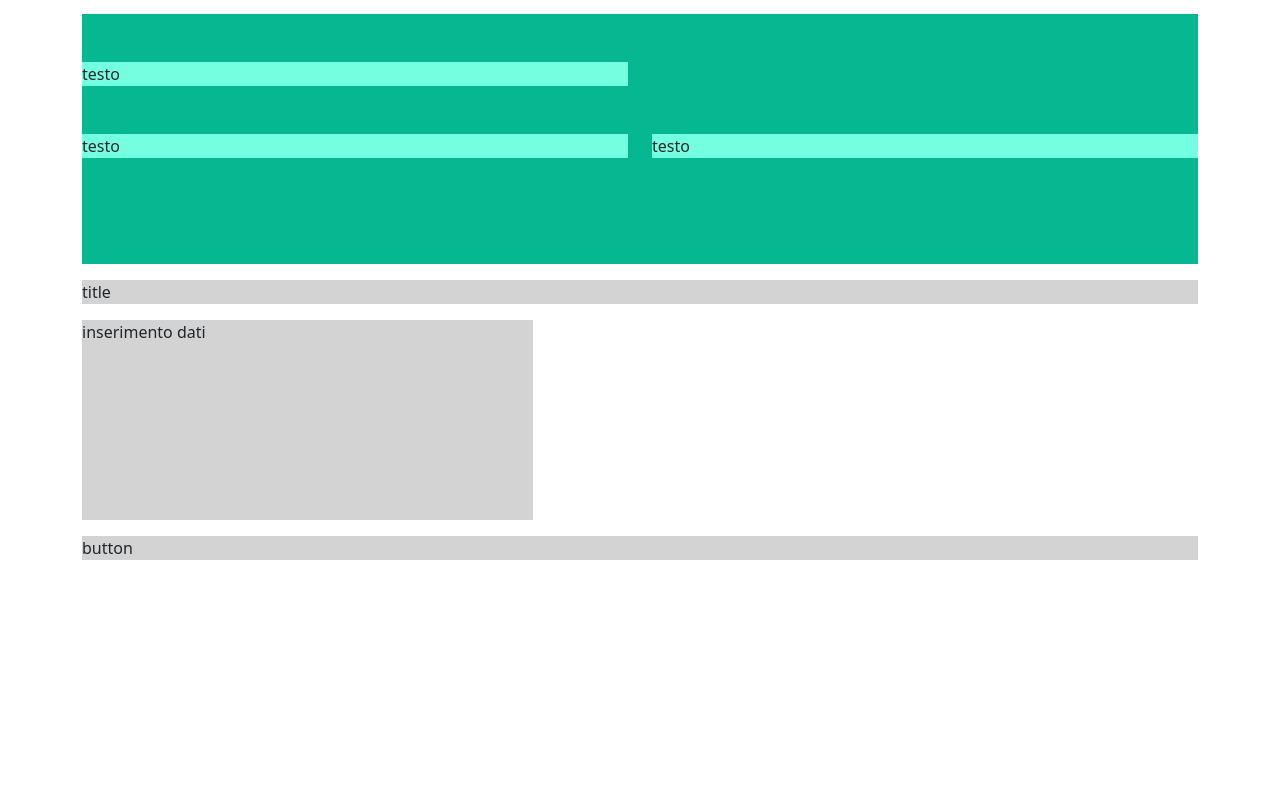
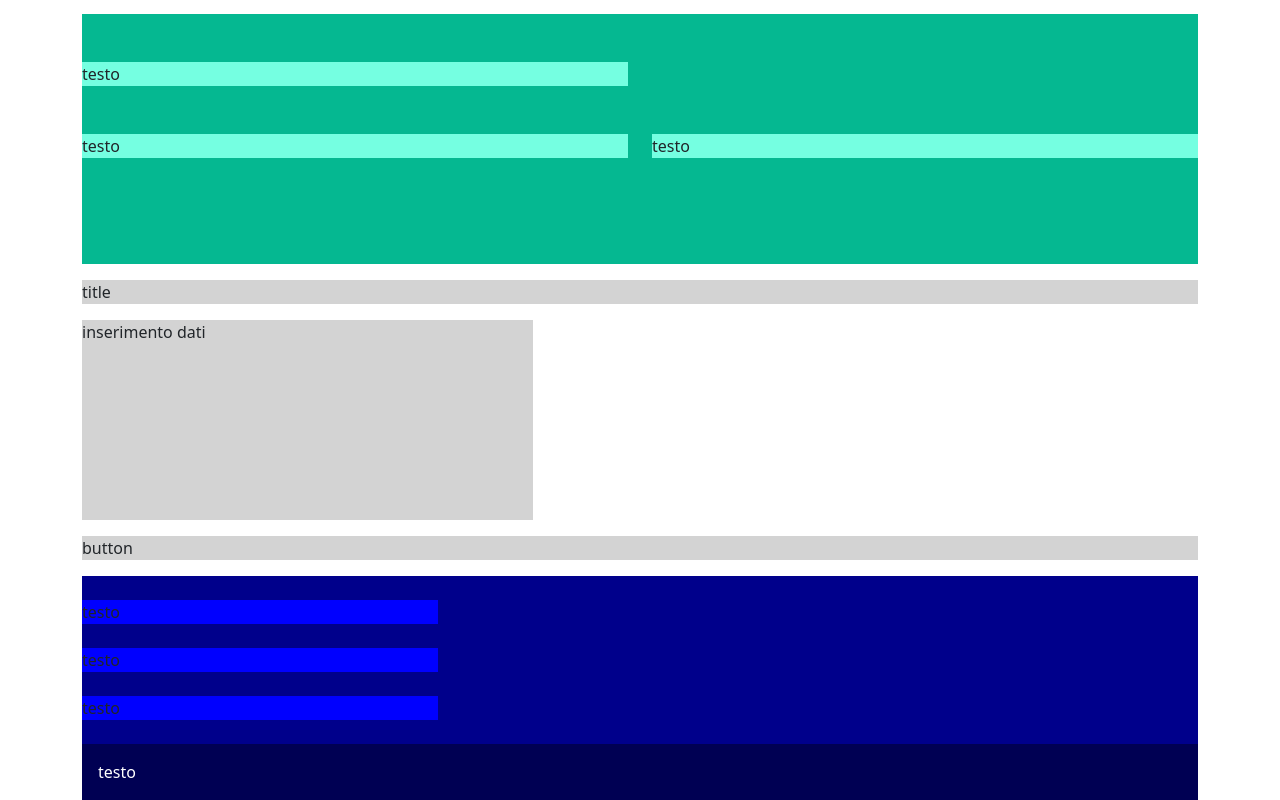
Before and after one commit to Dario0199/html-css-bootstrap-freelancer, a plain HTML site: page index.html in a window 1280 px wide. Shown: the part 888-1688 px from the top of the page. Before the commit the page ends 1552 px from the top, so only its background shows below. Drawn offline with nearby package versions, Linux system fonts and the light colour scheme.

Commit message:
box footer

```diff
--- a/index.html
+++ b/index.html
@@ -83,14 +83,40 @@
                         </div>
                     </div>
                     <div class="row">
-                        <div class="col">
+                        <div class="col mb-3">
                             <div class="box_button_in">button</div>
                         </div>
                     </div>
                 </div>
             </div>
         </div>
-
+        <!-- footer -->
+        <div class="row">
+            <div class="col">
+                <div class="box info">
+                    <div class="row">
+                        <div class="col-sm-6 mt-4 col-md-4">
+                            <div class="box_info">testo</div>
+                        </div>
+                    </div>
+                    <div class="row">
+                        <div class="col-sm-12 my-4 col-md-4">
+                            <div class="box_info">testo</div>
+                        </div>
+                    </div>
+                    <div class="row">
+                        <div class="col-sm-12 mb-4 col-md-4">
+                            <div class="box_info">testo</div>
+                        </div>
+                    </div>
+                </div>
+            </div>
+        </div>
+        <div class="row">
+            <div class="col">
+                <div class="box_copy p-3">testo</div>
+            </div>
+        </div>
     </section>
 </body>
 </html>
--- a/style.css
+++ b/style.css
@@ -43,7 +43,7 @@ body{
 
 .dati{
     background: white;
-    height: 400px;
+
 }
 
 .box_title_in{
@@ -58,3 +58,17 @@ body{
 .box_button_in{
     background: lightgray;
 }
+
+.info{
+    background: darkblue;
+}
+
+.box_info{
+    background: blue;
+}
+
+.box_copy{
+    background: rgb(0, 0, 83);
+    color: white;
+
+}
```
